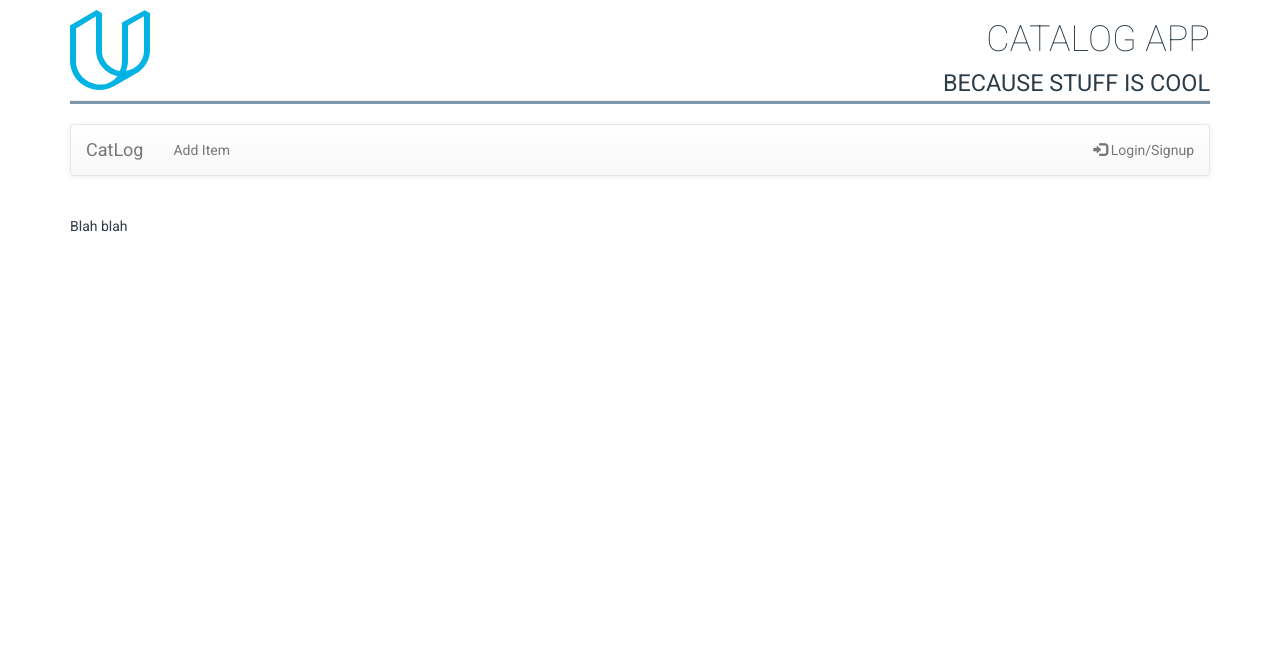
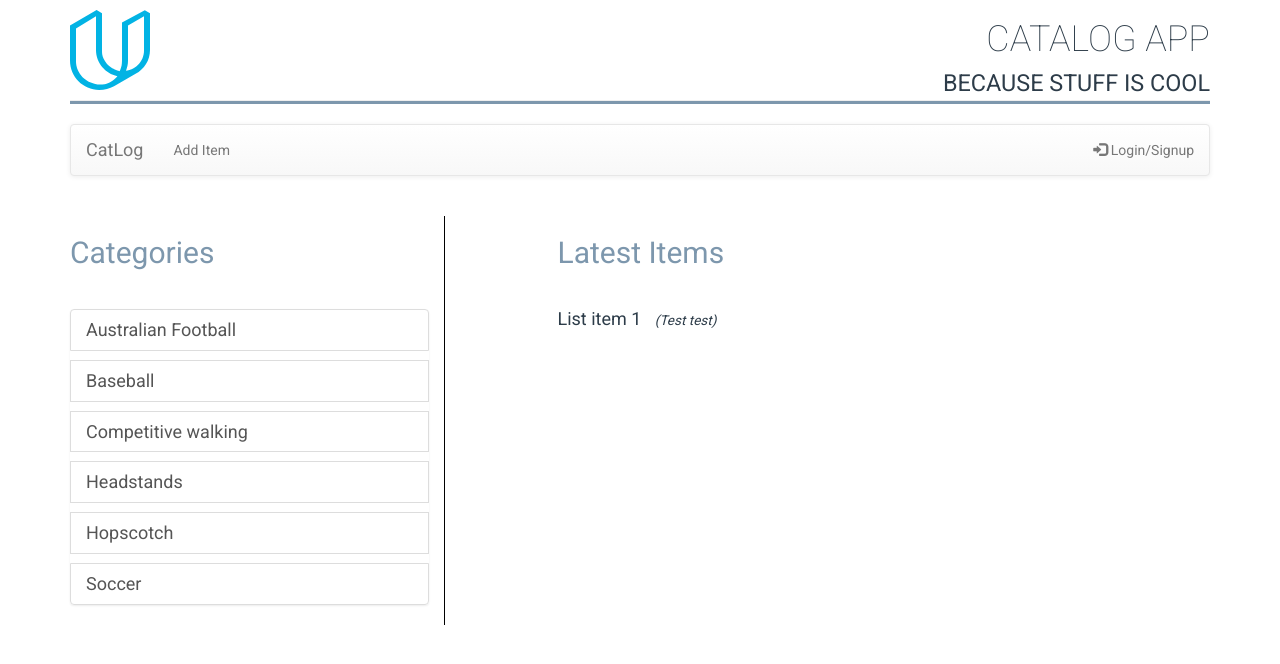
Before and after one commit to cethompson89/udacity_catalog, a Flask app: page / in a window 1280 px wide. Shown: the top 664 px of the page. Run offline with Flask 2, Linux system fonts and the light colour scheme; some libraries are stand-ins or nearby versions.

Commit message:
Set up html for main pages

```diff
--- a/main.py
+++ b/main.py
@@ -28,7 +28,8 @@ session = DBSession()
 # Show homepage
 @app.route('/')
 def showHome():
-        return render('home.html')
+        categories = Category.getAllCategories()
+        return render('home.html', categories=categories)
 
 
 @app.route('/login')
@@ -131,6 +132,19 @@ def disconnect():
         return redirect(url_for('showHome'))
 
 
+@app.route('/category', methods=['GET', 'POST'])
+def newCategory():
+    if 'username' not in login_session:
+        return redirect('/login')
+    if request.method == 'POST':
+        category = request.form['category']
+        Category.createCategory(category)
+        flash('New Restaurant %s Successfully Created' % category)
+        return redirect(url_for('showHome'))
+    else:
+        return render('newCategory.html')
+
+
 if __name__ == '__main__':
     app.secret_key = 'super_secret_key'
     app.debug = True
--- a/models.py
+++ b/models.py
@@ -1,7 +1,7 @@
 from sqlalchemy import Column, ForeignKey, Integer, String
 from sqlalchemy.ext.declarative import declarative_base
 from sqlalchemy.orm import relationship
-from sqlalchemy import create_engine
+from sqlalchemy import create_engine, asc
 from sqlalchemy.orm import sessionmaker
 
 Base = declarative_base()
@@ -27,7 +27,7 @@ class User(Base):
                        'email'])
         session.add(newUser)
         session.commit()
-        user = session.query(User).filter_by(email=login_session['email']).one()
+        user = session.query(cls).filter_by(email=login_session['email']).one()
         return user.id
 
     @classmethod
@@ -49,6 +49,20 @@ class Category(Base):
 
     id = Column(Integer, primary_key=True)
     name = Column(String(250), nullable=False)
+
+    @classmethod
+    def createCategory(cls, category):
+        try:
+            session.query(cls).filter_by(name=category).one()
+        except:
+            newCategory = cls(name=category)
+            session.add(newCategory)
+            session.commit()
+
+    @classmethod
+    def getAllCategories(cls):
+        return session.query(cls).order_by(asc(cls.name))
+
 
     @property
     def serialize(self):
@@ -81,7 +95,4 @@ class Item(Base):
         }
 
 
-engine = create_engine('sqlite:///catalog.db')
-
-
 Base.metadata.create_all(engine)
--- a/static/css/style.css
+++ b/static/css/style.css
@@ -7,6 +7,10 @@ body {
     h1 {
         font-size: 28px;
     }
+}
+
+.border-right {
+    border-right: 1px solid black;
 }
 
 hr {
--- a/templates/home.html
+++ b/templates/home.html
@@ -6,6 +6,29 @@
 
 {% block content %}
 
-Blah blah
+  <div class="row">
+    <div class="col-sm-4 border-right">
+      <h2>Categories</h2>
+      <br>
+      <ul class="list-group">
+        {% for category in categories %}
+            <a href="#" class="list-group-item h4">{{ category.name }}</a>
+        {% endfor %}
+      </ul>
+    </div>
+    <div class="col-sm-1">
+    </div>
+    <div class="col-sm-7">
+      <h2>Latest Items</h2>
+      <br>
+
+        <p class="h4"><a href="#">List item 1</a>&nbsp &nbsp<small><i>(Test test)</i></small></p>
+        <br>
+
+    </div>
+  </div>
+
+
+
 
 {% endblock %}
```
Also changed, not shown: templates/newCategory.html (added, +30 -0 lines), catalog.db, 1 other file.
